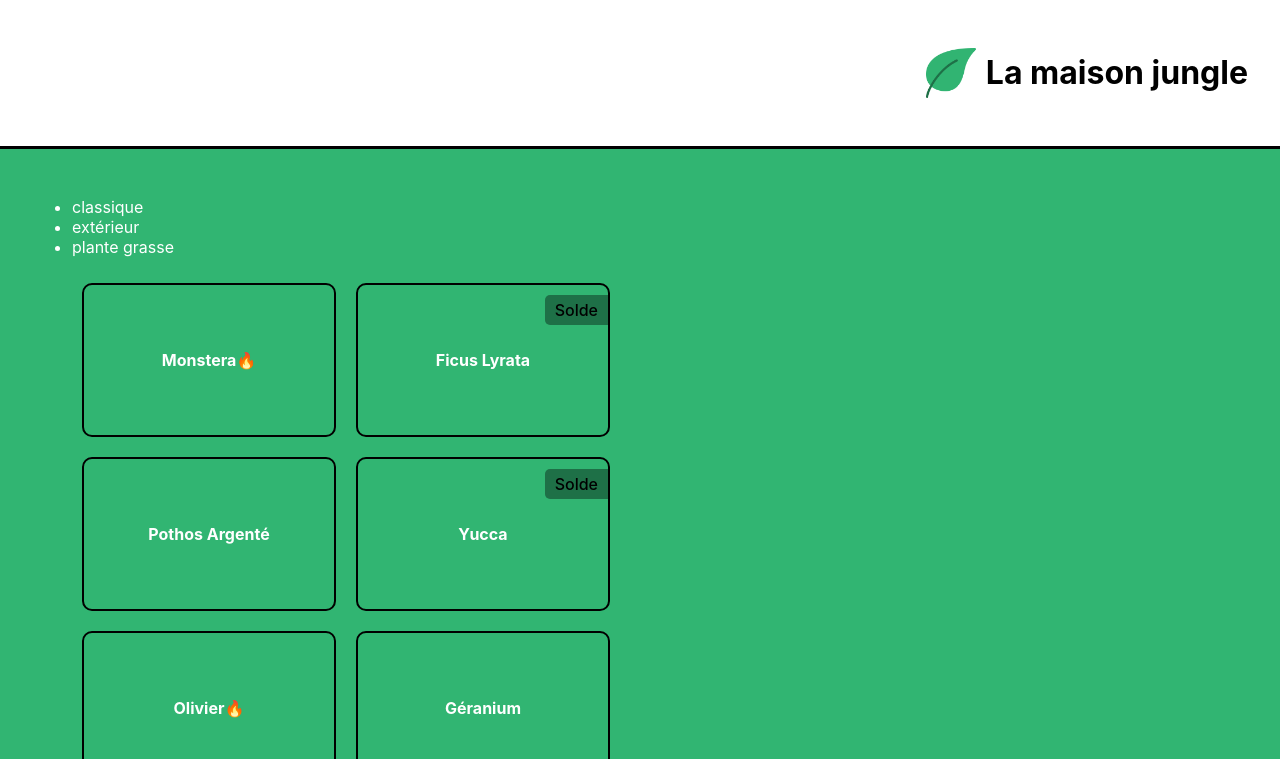
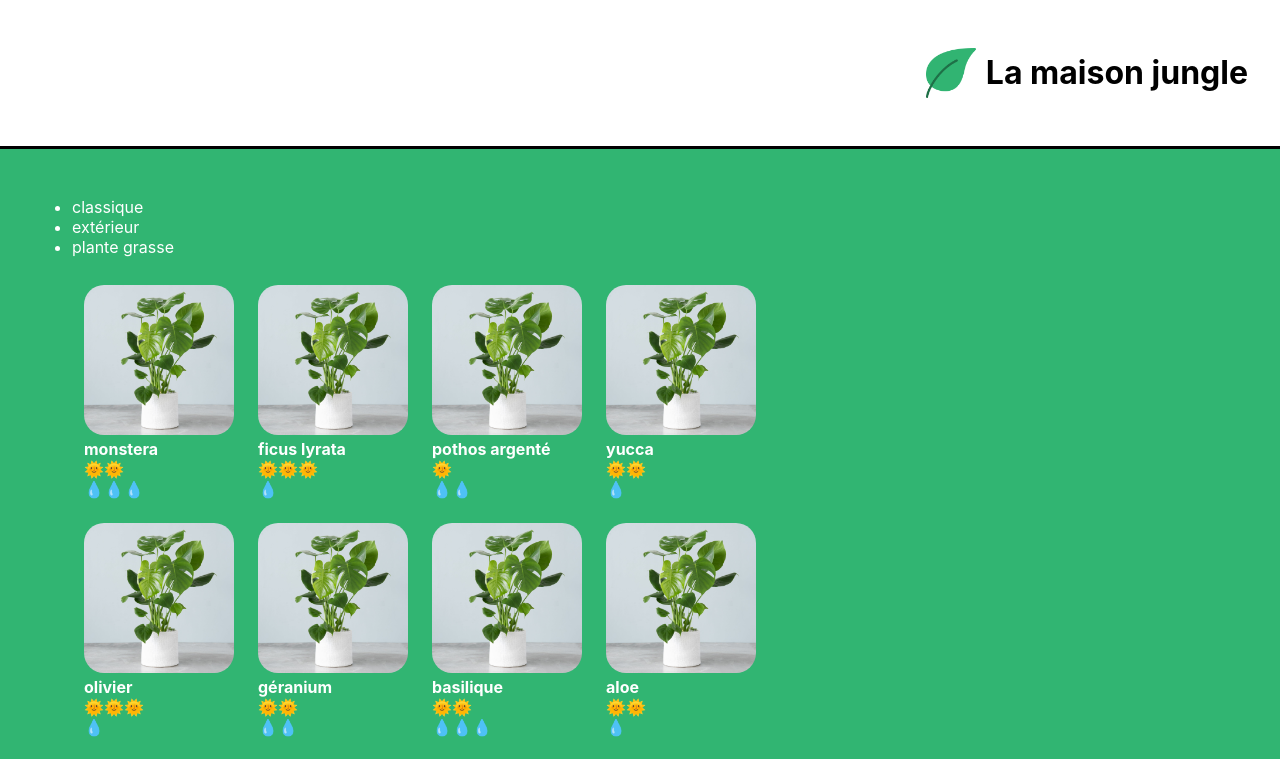
Before and after one commit to IannisG10/La-maison-Jungle, a React (Create React App) app: page / in a window 1280 px wide. Shown: the top 759 px of the page. Built offline with nearby package versions, Linux system fonts and the light colour scheme.

Commit message:
Les props

```diff
--- a/src/App.js
+++ b/src/App.js
@@ -1,7 +1,7 @@
 
 import './css/cart.css';
 import './css/panier.css';
-import Banniere from './component/exercice';
+import Banniere from './component/Banniere';
 // import Cart from './component/cart';
 import ShoppingList from './component/shoppingList';
 
--- a/src/component/CareScale.js
+++ b/src/component/CareScale.js
@@ -2,6 +2,14 @@ import React from "react";
 
 export default function CareScale({scaleValue,careType}){
     const range = [1,2,3];
-    const type = careType === "light"?'🌞' : '☔';
-    <div>{range.map(rangeElem=> scaleValue >= rangeElem?type : null)}</div>
+    const type = careType === "light"?'🌞' : '💧';
+    // <div>{range.map(rangeElem=> scaleValue >= rangeElem?type : null)}</div>
+    return(
+        <div>
+            {range.map(rangeElement=>
+                 scaleValue >= rangeElement ? (
+                    <span>{type}</span>
+                 ):null)}
+        </div>
+    )
 }
--- a/src/component/plantItem.js
+++ b/src/component/plantItem.js
@@ -1,9 +1,23 @@
 import React from "react";
-import { plantList } from "../datas/plantList";
+import CareScale from "./CareScale";
 
-function PlantItem ({name,cover}){
+
+function PlantItem ({name,cover,id,light,water}){
+
     return(
+        <li key={id} className="lmj-liste"onClick={()=>{handleClick(name)} } >
+            <img src={cover} alt={name} className="lmj-cover"/>
+            <div>
+                {name}
+            </div>
+            <CareScale scaleValue={light} careType="light"/>
+            <CareScale scaleValue={water} careType="water"/>
+        </li>
+    )
+}
+ function handleClick(plantName){
+    alert(`Vous avez choisi ${plantName}? tres bon choix`);
+ }
 
-    )
 
-}
+export default PlantItem;
--- a/src/component/shoppingList.js
+++ b/src/component/shoppingList.js
@@ -1,9 +1,7 @@
 import React from "react";
 import '../css/panier.css'
 import { plantList } from "../datas/plantList";
-
-
-
+import PlantItem from "./plantItem";
 
 function ShoppingList (){
     const categories = plantList.reduce((acc,plant)=>
@@ -14,12 +12,14 @@ function ShoppingList (){
                 {categories.map(x=>(<li key={x}>{x}</li>))}
             </ul>
             <ul className="cart-list">
-                {plantList.map(plant=>(
-                    <li key={plant.id} className="lmj-item">
-                         {plant.name}{plant.isBestSell ?<span>🔥</span>:null}{plant.isSpecialOffer?
-                        <div className="lmj-sales">Solde</div>:null}
-
-                    </li>))}
+                {plantList.map(({id,cover,name,water,light}) =>(
+                    <PlantItem id={id}
+                               cover={cover}
+                               name={name}
+                               water={water}
+                               light={light}
+                               />
+                ))}
             </ul>
         </div>
     )
--- a/src/css/panier.css
+++ b/src/css/panier.css
@@ -36,3 +36,11 @@
 .Careval{
     display: block;
 }
+.lmj-liste{
+    margin: 12px;
+}
+.lmj-cover{
+    height: 150px;
+    width: 150px;
+    border-radius: 20px;
+}
```
Also changed, not shown: public/index.html (+0 -9 lines), src/component/Banniere.js (renamed from src/component/exercice.js).
